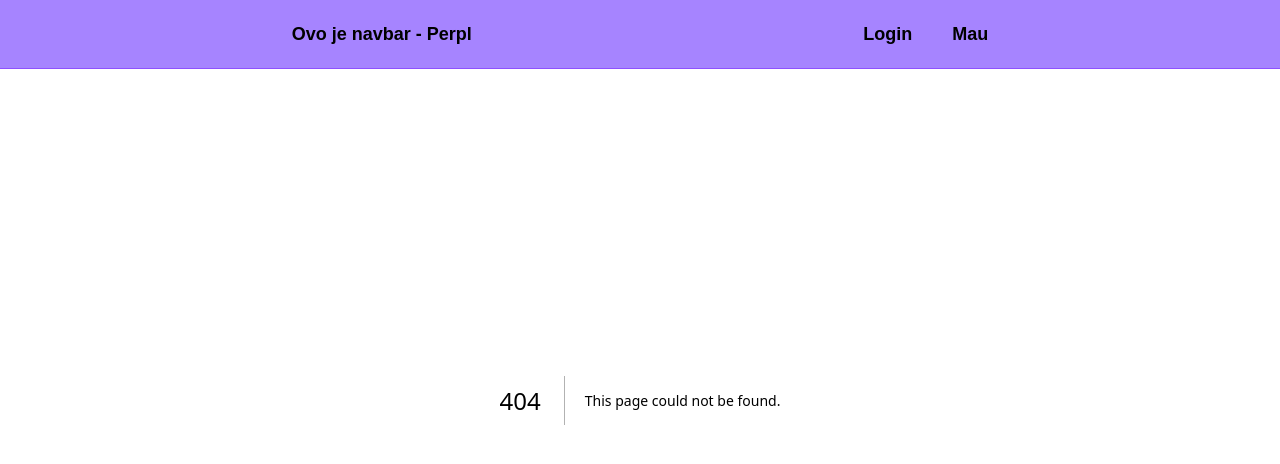
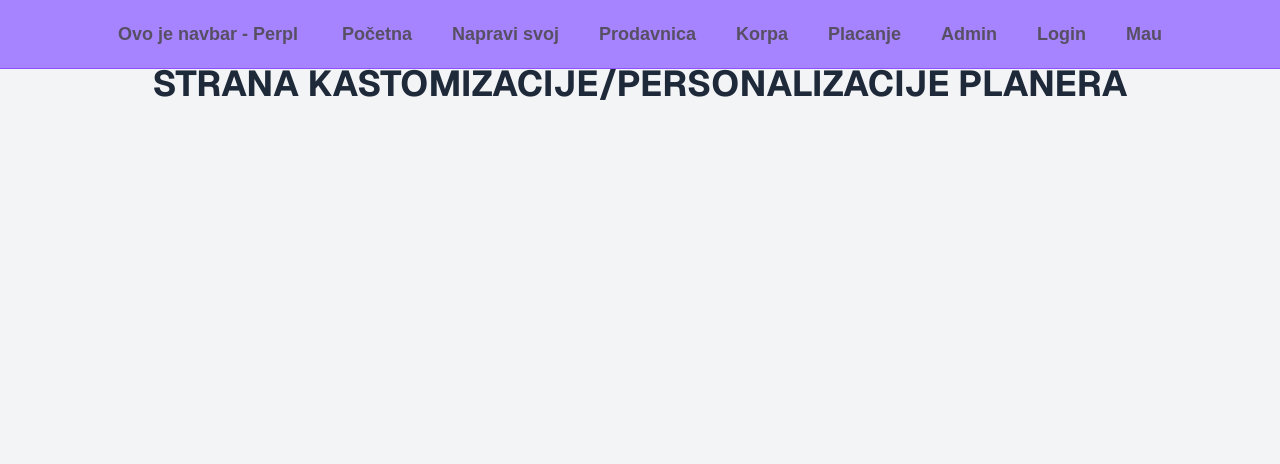
Before and after one commit to elab-development/internet-tehnologije-2025-personalizovani_planer_mina_jela_kaca, a Next.js app: page /kastomizacija in a window 1280 px wide. Before the commit this address had no page. Shown: the top 464 px of the page. Built offline with nearby package versions, Linux system fonts and the light colour scheme.

Commit message:
sredjen navigacioni meni

```diff
--- /dev/null
+++ b/src/app/admin-strana/page.tsx
@@ -0,0 +1,12 @@
+export default async function AdminStrana(){
+
+    return(
+        <main className="min-h-screen bg-gray-100 font-sans">
+            <div className="py-16 text-center">
+                <h1 className="text-4xl font-bold mb-4 text-gray-800">ADMIN STRANA</h1>
+            </div>
+        </main>
+
+    )
+
+}
--- /dev/null
+++ b/src/app/kastomizacija/page.tsx
@@ -0,0 +1,12 @@
+export default async function Kastomizacija(){
+
+    return(
+        <main className="min-h-screen bg-gray-100 font-sans">
+            <div className="py-16 text-center">
+                <h1 className="text-4xl font-bold mb-4 text-gray-800">STRANA KASTOMIZACIJE/PERSONALIZACIJE PLANERA</h1>
+            </div>
+        </main>
+
+    )
+
+}
--- /dev/null
+++ b/src/app/korpa/page.tsx
@@ -0,0 +1,12 @@
+export default async function Korpa(){
+
+    return(
+        <main className="min-h-screen bg-gray-100 font-sans">
+            <div className="py-16 text-center">
+                <h1 className="text-4xl font-bold mb-4 text-gray-800">STRANA KORPE</h1>
+            </div>
+        </main>
+
+    )
+
+}
--- a/src/app/log-in/page.tsx
+++ b/src/app/log-in/page.tsx
@@ -1,5 +1,6 @@
 'use client';
 
+import Link from "next/link";
 import { SubmitEvent, useState } from "react";
 
 export default function LogIn (){
@@ -54,6 +55,10 @@ export default function LogIn (){
                 >
                     Uloguj se
                 </button>
+
+                <p className="mb-4 text-center">Nemate nalog?
+                    <Link className="text-purple-800 hover:text-pink-600" rel="stylesheet" href="/sign-in"> Registrujte se </Link>
+                </p>
             </form>
         </div>
     );
--- /dev/null
+++ b/src/app/placanje/page.tsx
@@ -0,0 +1,12 @@
+export default async function Placanje(){
+
+    return(
+        <main className="min-h-screen bg-gray-100 font-sans">
+            <div className="py-16 text-center">
+                <h1 className="text-4xl font-bold mb-4 text-gray-800">STRANA NAPLATE/CHECKOUT</h1>
+            </div>
+        </main>
+
+    )
+
+}
--- /dev/null
+++ b/src/app/prodavnica/page.tsx
@@ -0,0 +1,14 @@
+
+
+export default async function Prodavnica(){
+
+    return(
+        <main className="min-h-screen bg-gray-100 font-sans">
+            <div className="py-16 text-center">
+                <h1 className="text-4xl font-bold mb-4 text-gray-800">STRANA PRODAVNICE</h1>
+            </div>
+        </main>
+
+    )
+
+}
--- a/src/app/sign-in/page.tsx
+++ b/src/app/sign-in/page.tsx
@@ -1,5 +1,6 @@
 'use client'
 
+import Link from "next/link";
 import { SubmitEvent, useState } from "react";
 
 type Body = {
@@ -94,6 +95,10 @@ export default function SignUpPage(){
                 <button type="submit" className="w-full bg-black border text-white py-2 hover:bg-pink-600">
                     Kreiraj nalog
                 </button>
+
+                <p className="mb-4 text-center">Već imate nalog?
+                    <Link className="text-purple-800 hover:text-pink-600" rel="stylesheet" href="/log-in"> Ulogujte se </Link>
+                </p>
             </form>
         </div>
     );
--- a/src/components/NavBar.tsx
+++ b/src/components/NavBar.tsx
@@ -8,9 +8,23 @@ export function NavBar (){
             <p>Ovo je navbar - Perpl</p>
 
             <ul className="flex gap-10 text-lg">
-                <Link rel="stylesheet" href="/log-in">
-                    Login
-                </Link>
+                <Link rel="stylesheet" href="/"> Početna </Link>
+
+                <Link rel="stylesheet" href="/kastomizacija"> Napravi svoj </Link>
+
+                <Link rel="stylesheet" href="/prodavnica"> Prodavnica </Link>
+
+                <Link rel="stylesheet" href="/korpa"> Korpa </Link>
+
+                <Link rel="stylesheet" href="/placanje"> Placanje </Link>
+
+                {/*admin strana gde su narudzbenice i korisnici, samo admin je vidi*/}
+                <Link rel="stylesheet" href="/admin-strana"> Admin </Link>
+
+                {/*Login ako nije vec prijavljen, logout ako jeste*/}
+                <Link rel="stylesheet" href="/log-in"> Login </Link>
+
+                {/*jer me čini srećnom, sklonićemo kasnije*/}
                 <Link rel="stylesheet" href="https://cat-bounce.com/">
                     Mau
                 </Link>
```
